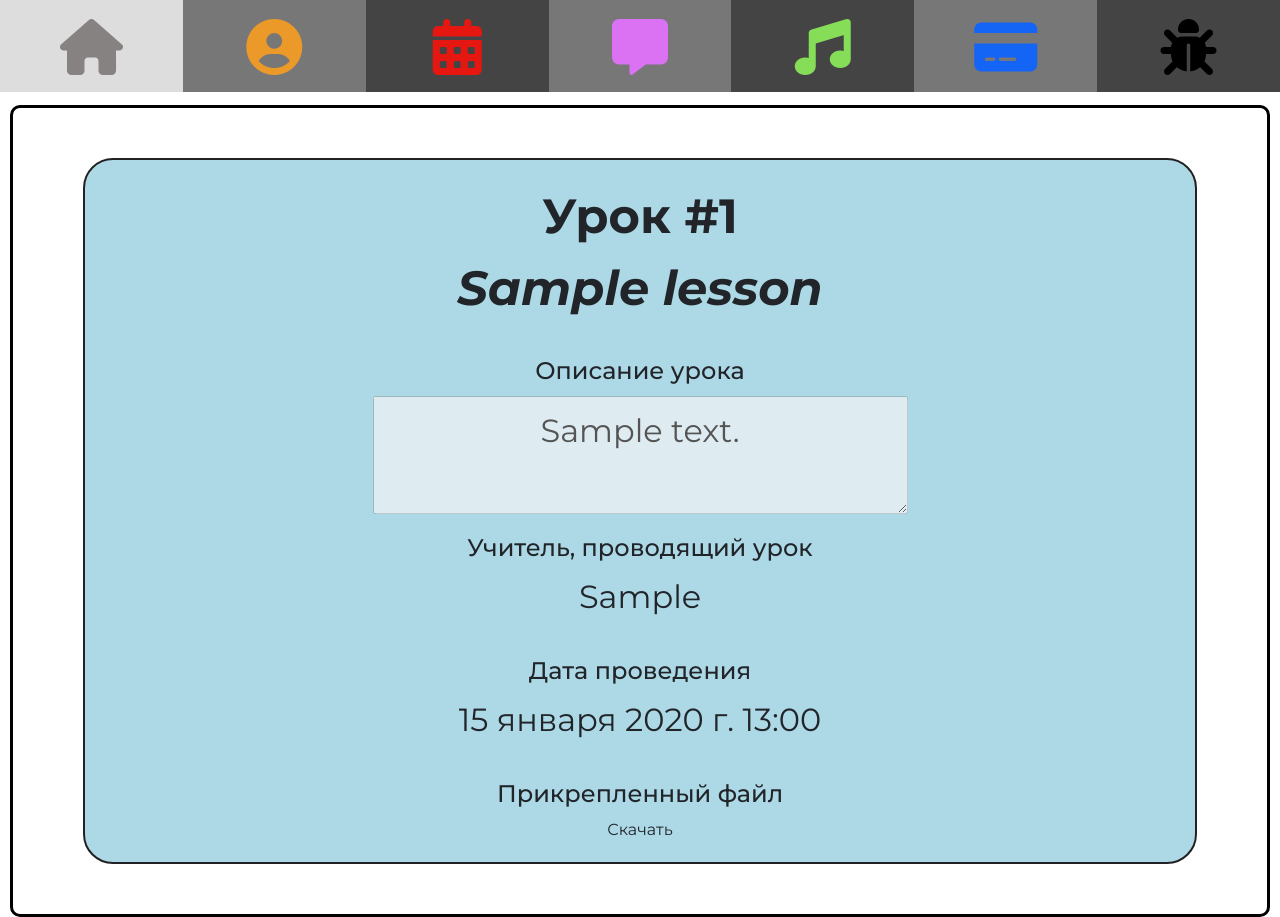
After one commit to DevilishSasuke/music-school, a Django app: template music_school/lessons/templates/lesson.html in a window 1280 px wide. The commit adds this page. Run offline with Django 5.2, Linux system fonts and the light colour scheme; tables that the repository leaves empty hold one stand-in row (values such as "Sample post"); the template is opened without the code that fills it: values that come from a table or form of the project are taken from there, most other values are stand-ins (such as "Sample title", 1, 10 or a date in 2020).

Commit message:
added lesson editing and viewing

```diff
--- a/music_school/lessons/forms.py
+++ b/music_school/lessons/forms.py
@@ -8,6 +8,6 @@ class LessonForm(ModelForm):
     model = Lesson
     fields = ["teacher", "date", "title", "description", "file"]
     widgets = {
-            'date': DateTimeInput(attrs={'type': 'datetime-local'}),
+            'date': DateTimeInput(attrs={'type': 'datetime-local'}, format='%Y-%m-%dT%H:%M'),
             'description': Textarea(attrs={'rows': '3'}),
         }
--- a/music_school/lessons/models.py
+++ b/music_school/lessons/models.py
@@ -44,4 +44,4 @@ class Lesson(models.Model):
         return None
 
   def __str__(self):
-    return f'{self.title} - {self.teacher} - {self.date}'
+    return f'{self.id}: {self.title} - {self.teacher} - {self.date}'
--- a/music_school/lessons/static/lessons/css/lessons.css
+++ b/music_school/lessons/static/lessons/css/lessons.css
@@ -53,6 +53,7 @@
 
 .lesson-form > p {
   font-size: 2rem;
+  margin: 5px;
 }
 
 .lesson-form > button {
@@ -62,6 +63,7 @@
 }
 
 input[type="file"]::file-selector-button {
+  margin-left: 27%;
   border-radius: 4px;
   padding: 5px 16px;
   height: 55px;
@@ -80,3 +82,47 @@ input[type="file"]::file-selector-button:hover {
 input[type="file"]::file-selector-button:active {
   background-color: #e5e7eb;
 }
+
+.file-input * {
+  visibility: hidden;
+}
+
+.file-input #id_file, .file-input a {
+  visibility: visible;
+}
+
+.file-input a {
+  pointer-events: none;
+}
+
+
+.lesson-info header {
+  font-size: 3rem;
+  margin-bottom: -1%;
+}
+
+.lesson-info a {
+  text-decoration: none;
+  color: inherit;
+}
+
+.lesson-info textarea {
+  width: 50%;
+  margin-left: 25%;
+  display: flex;
+  text-align: center;
+  align-items: center;
+  justify-content: center;
+  padding: 10px;
+  font-size: 2rem
+}
+
+.lesson-info h2 {
+  font-size: 1.5rem;
+  margin-top: 20px;
+  margin-bottom: 10px;
+}
+
+.lesson-info p {
+  font-size: 2rem;
+}
--- a/music_school/lessons/templates/add-lesson.html
+++ b/music_school/lessons/templates/add-lesson.html
@@ -16,7 +16,7 @@
     <p> Дата проведения урока </p>
     {{ form.date }}
     <p> Прикрепленный к уроку файл </p>
-    {{ form.file }}
-    <button type="submit" class="btn btn-success"> Добавить урок </button>
+    <div class="file-input">{{ form.file }}</div>
+    <button type="submit" class="btn btn-success"> Сохранить урок </button>
   </form>
 {% endblock %}
--- /dev/null
+++ b/music_school/lessons/templates/lesson.html
@@ -0,0 +1,25 @@
+{% extends 'layout.html' %}
+{% load static %}
+
+{% block dependencies %}
+  <link rel="stylesheet" href="{% static 'my_profile/css/profile.css' %}">
+  <link rel="stylesheet" href="{% static 'lessons/css/lessons.css' %}">
+{% endblock %}
+
+{% block content %}
+<div class="lesson-info">
+  <header class="title"><b>Урок #{{ lesson.id }}<br>
+    <i>{{ lesson.title }}</i></b></header>
+  <br>
+  <h2>Описание урока</h2>
+  <textarea disabled rows="2">{{ lesson.description }}</textarea>
+  <h2>Учитель, проводящий урок</h2>
+  <a href="{% url 'profile' lesson.teacher %}"><p>{{ lesson.teacher }}</p></a>
+  <h2>Дата проведения</h2>
+  <p>{{ lesson.date }}</p>
+  {% if lesson.file %}
+  <h2>Прикрепленный файл</h2>
+  <a href="{{ lesson.file.url }}" download="{{ lesson.file.name }}">Скачать</a>
+  {% endif %}
+</div>
+{% endblock %}
--- a/music_school/main/static/main/css/home.css
+++ b/music_school/main/static/main/css/home.css
@@ -9,3 +9,9 @@
   color: black;
   margin: 10px 15px;
 }
+
+.messages {
+  background-color: rgba(255, 0, 0, 0.5);
+  color: white;
+  -webkit-text-stroke:1px black;
+}
--- a/music_school/my_profile/views.py
+++ b/music_school/my_profile/views.py
@@ -19,6 +19,10 @@ def profile(request, username):
   is_owner = username == profile_name
   user = MyUser.get_user_by_username(username=username)
   form = None
+
+  if not user:
+    messages.error(request, f"There is no such a user: {username}")
+    return redirect("home")
 
   # show owner form with completed info
   if is_owner:
@@ -44,6 +48,7 @@ def profile(request, username):
 def rate(request, username):
   # can't rate urself
   if username == request.user.username:
+    messages.error(request, f'You can\'t rate yourself')
     return redirect("home")
 
   user = MyUser.get_user_by_username(username=username)
```
Also changed, not shown: music_school/lessons/views.py (+26 -2 lines).
